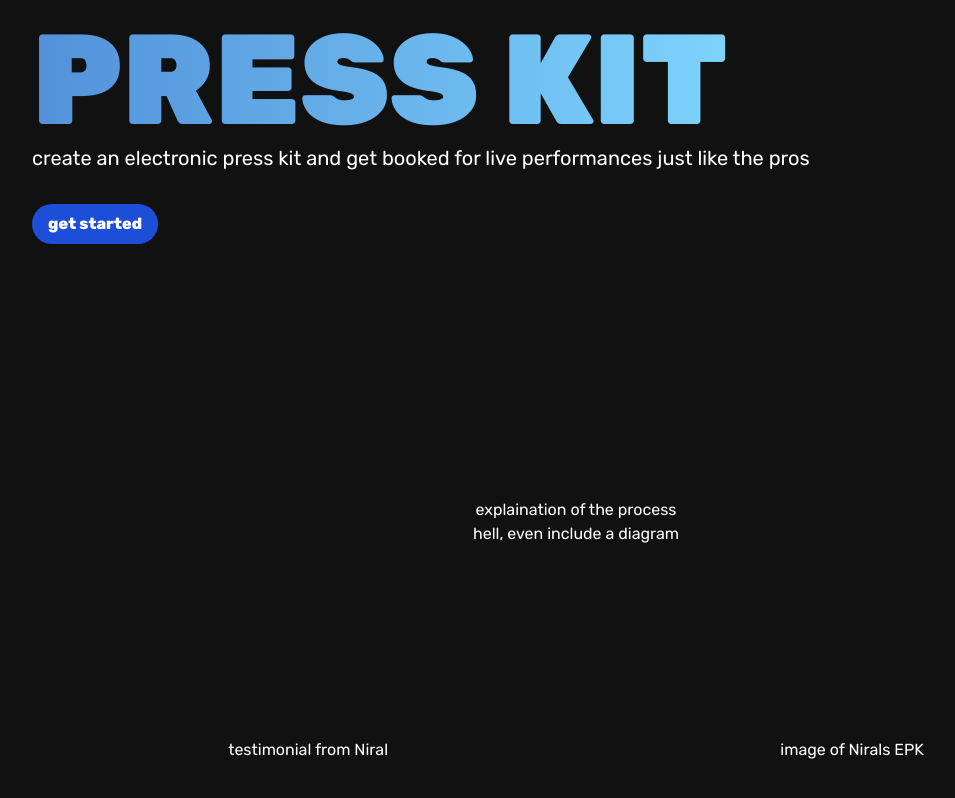
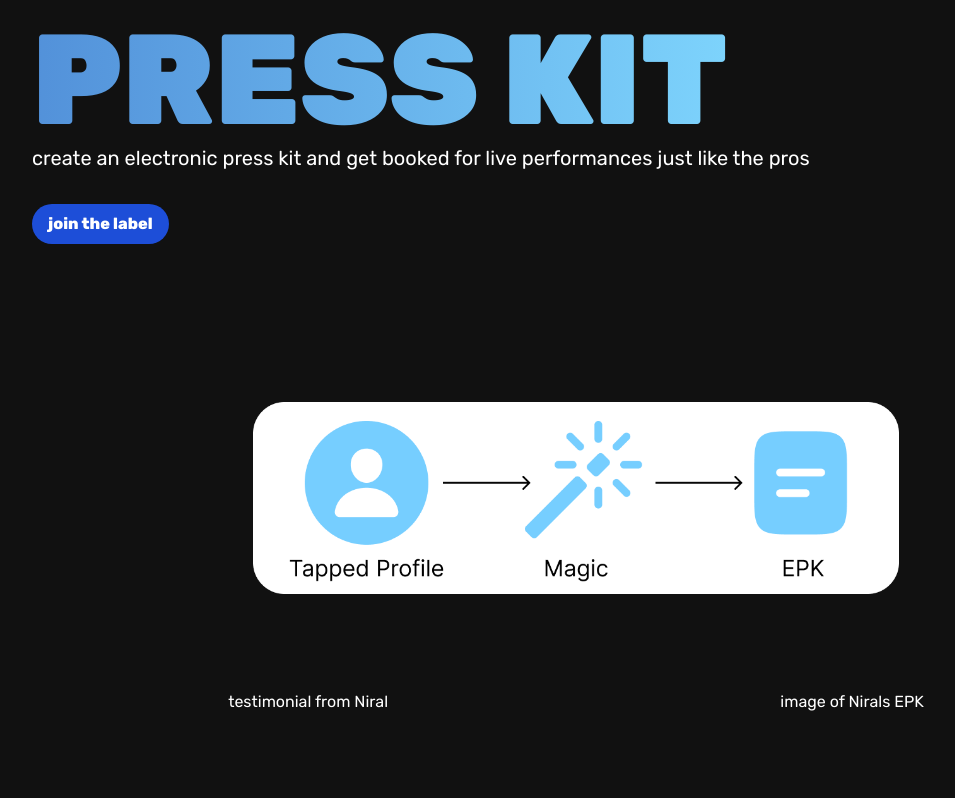
Before and after one commit to TappedOpenSource/epk.tapped.ai, a Next.js app: page / in a window 1280 px wide. Shown: the part 398-1196 px from the top of the page, without its empty margins (64-1019 px from the left). Built offline with nearby package versions, Linux system fonts and the light colour scheme.

Commit message:
bad landing page

```diff
--- a/src/app/page.tsx
+++ b/src/app/page.tsx
@@ -1,4 +1,5 @@
 import Link from 'next/link'
+import Image from 'next/image';
 
 export default function Home() {
   return (
@@ -20,14 +21,18 @@ export default function Home() {
         <Link
           href="https://tapped.ai"
           className='bg-blue-700 text-white font-extrabold px-4 py-2 rounded-full'>
-          get started
+            join the label
         </Link>
       </main>
       <section>
-        <div className='flex flex-col justify-center items-center p-24'>
-
-        <p>explaination of the process</p>
-        <p>hell, even include a diagram</p>
+        <div className='relative flex flex-col justify-center items-center p-24'>
+          <Image
+            src="/images/diagram.png"
+            alt="diagram of epk generator"
+            fill={true}
+            // layout='responsive'
+            objectFit='contain'
+          />
         </div>
       </section>
       <section>
```
Also changed, not shown: public/images/diagram.png (added).
